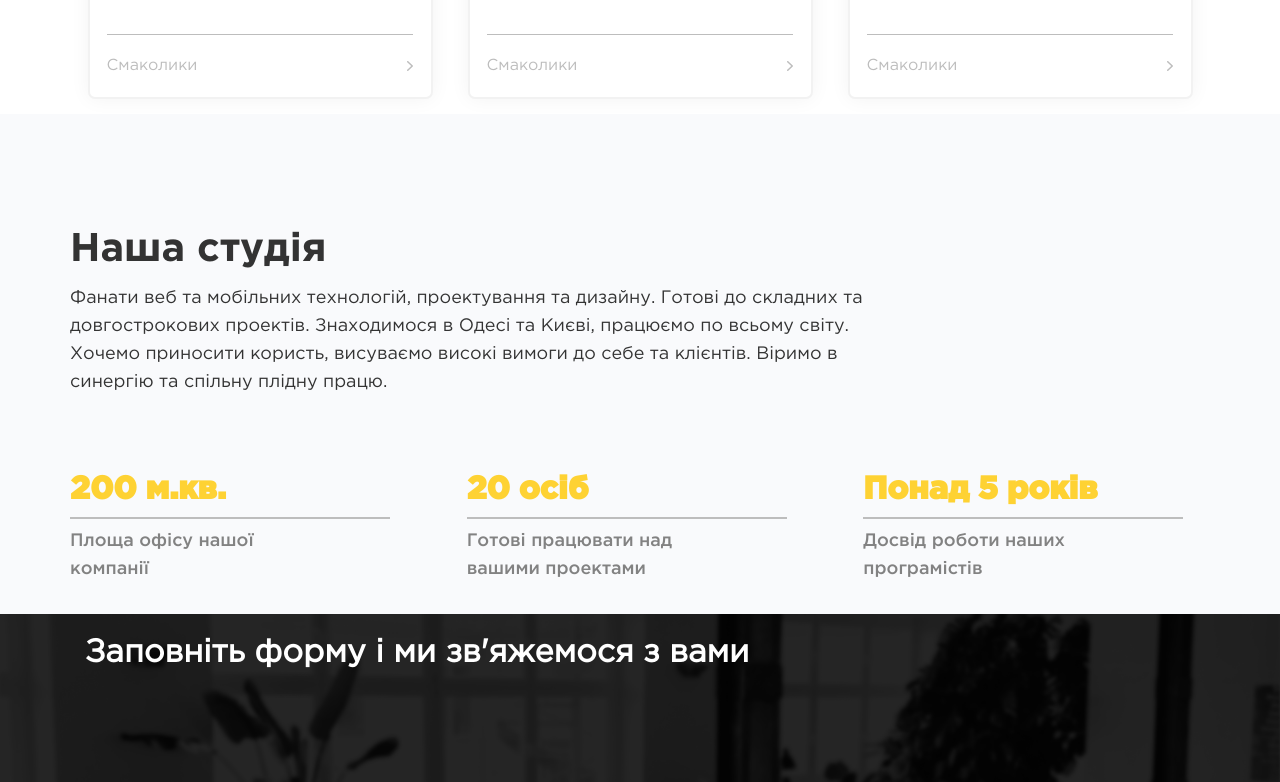
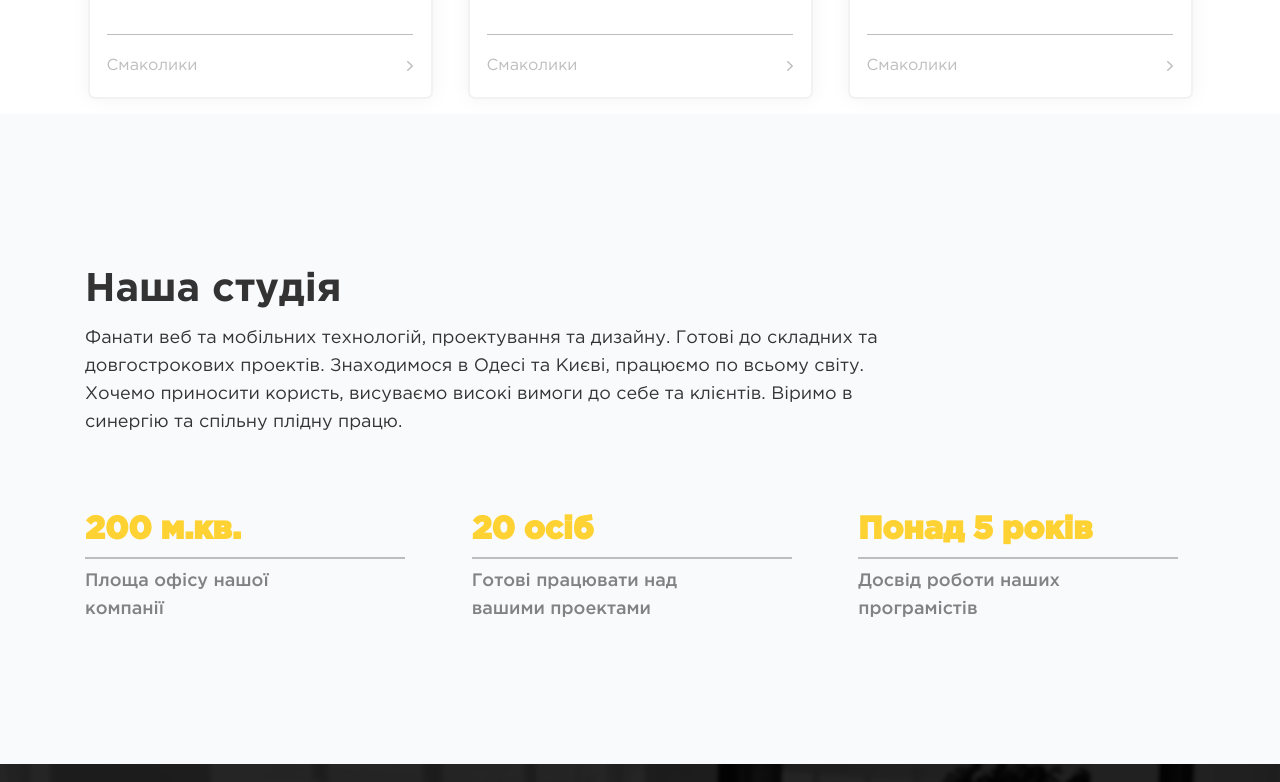
Before and after one commit to mickmihalich/2022.12.05_ProCode, a plain HTML site: page index.html in a window 1280 px wide. Shown: the part 1586-2368 px from the top of the page. Drawn offline with nearby package versions, Linux system fonts and the light colour scheme.

Commit message:
backup_all

```diff
--- a/index.html
+++ b/index.html
@@ -223,6 +223,8 @@
     <section class="list3">
         <a name="studio"></a>
         <div class="studio container">
+            <div class="studio_center">
+
                 <h1>
                     Наша студія
                 </h1>
@@ -253,6 +255,7 @@
                     </div>
                 </div>
             </div>
+        </div>
     </section>
     <section class="list4">
         <a name="form"></a>
--- a/styles/main.css
+++ b/styles/main.css
@@ -501,29 +501,36 @@ a:not(:hover) {
 /* LIST 3 - Studio  - List 4 */
 /*****************************/
 .list3 {
-	height: max(50vh, 500px);
+
 	background-color: #F9FAFC;
+
+	display: flex;
+	flex-direction: column;
 
 	/*min-height: 500px;*/
 
 }
 
 .studio {
-	padding: 76px 0;
-	height: 100%;
+	height: max(50vh, 650px);
+	/*padding: 76px 0;*/
+	/*height: 100%;*/
+	display: flex;
+	flex-direction: column;
+	justify-content: center;
 }
 
-.studio > h1 {
+.studio_center > h1 {
 	font-family: "GothamProBold";
 	font-weight: 700;
 	font-size: 40px;
 	line-height: 66px;
 
 	color: #333333;
-	margin-bottom: 0;
+	margin: 0;
 }
 
-.studio > p {
+.studio_center > p {
 	margin-top: 1px;
 
 
@@ -586,7 +593,7 @@ a:not(:hover) {
 /* LIST 4 - Form - List 4 */
 /**************************/
 .list4 {
-	height: max(50vh, 500px);
+
 	background-image: url(../images/back.png);
 	background-position: center;
 	background-repeat: no-repeat;
@@ -597,6 +604,12 @@ a:not(:hover) {
 	display: flex;
 	flex-direction: column;
 }
+
+.form {
+	height: max(50vh, 500px);
+}
+
+
 
 
 /****************************/
```
Lines whose indentation alone changed are shown as unchanged.
